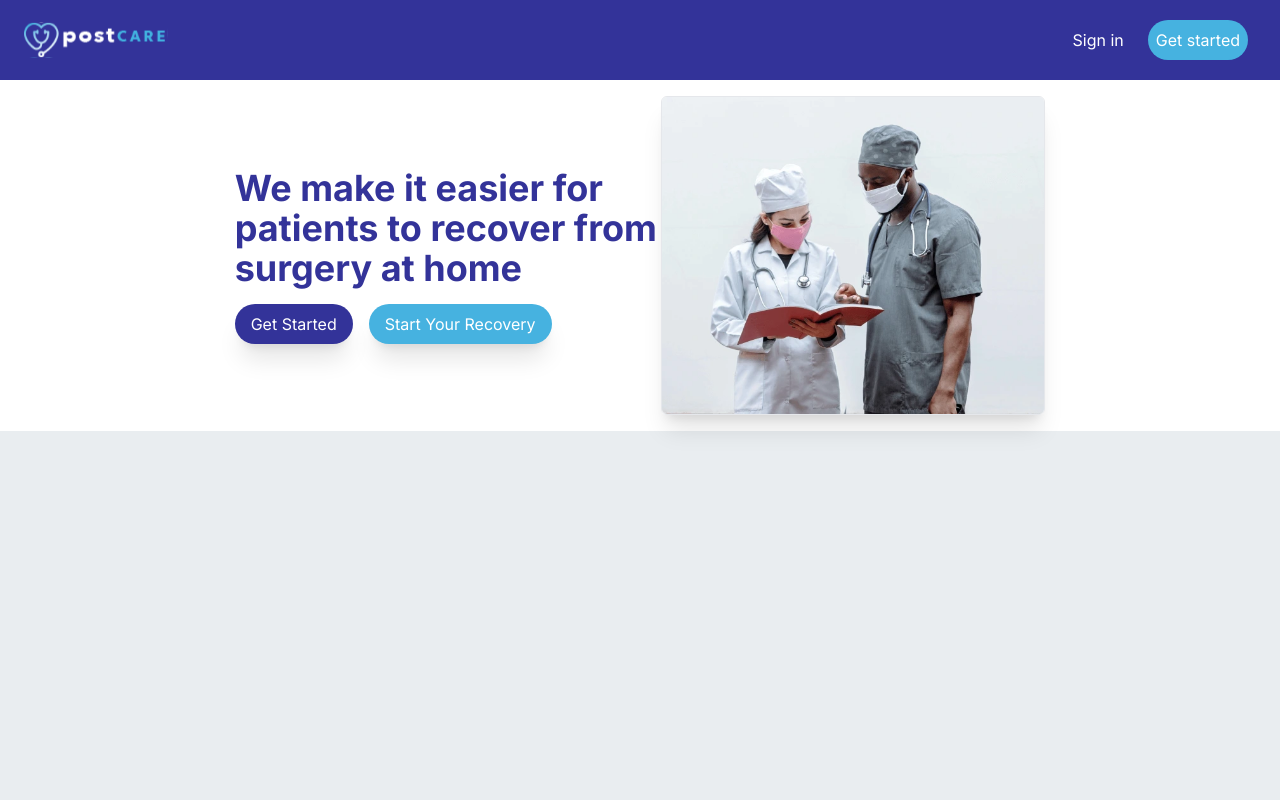
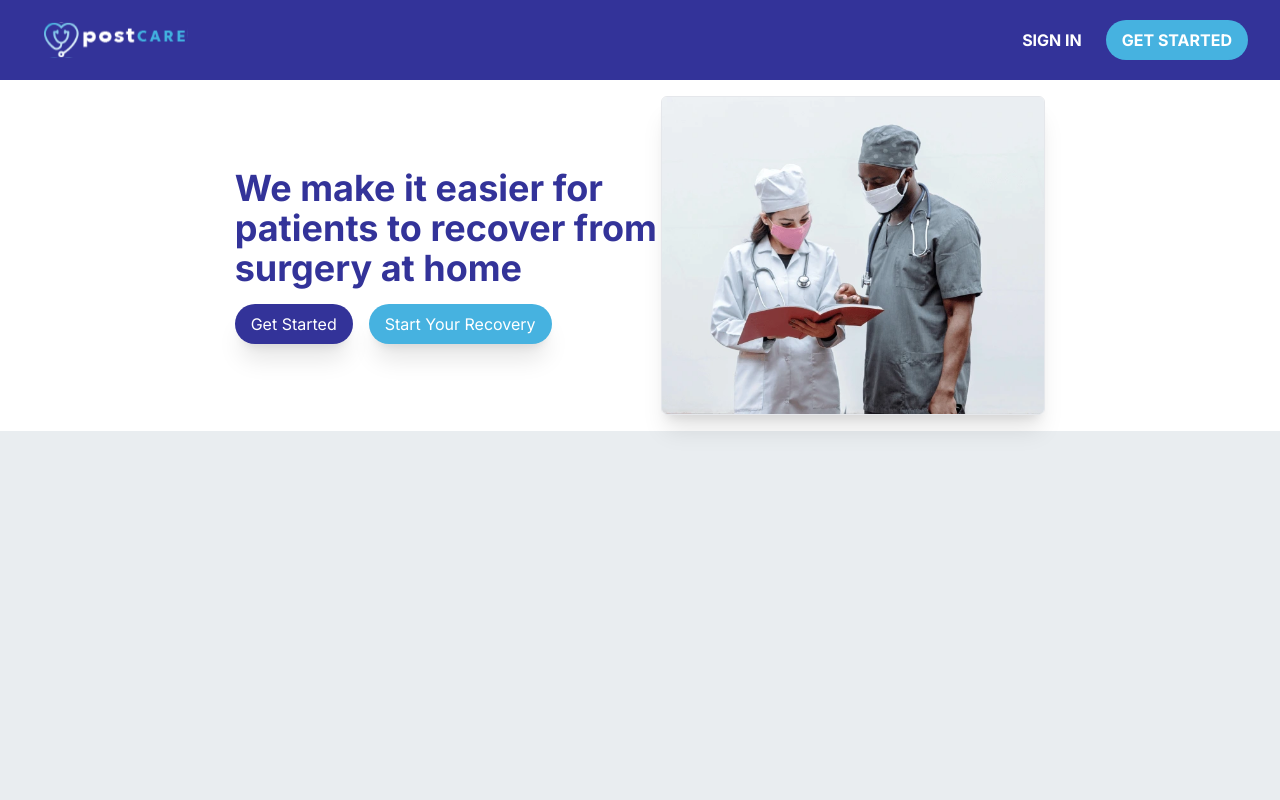
Before and after one commit to Ismailco/Postcare-app, a React (Vite) app: page / in a window 1280 px wide. Shown: the top 800 px of the page. Built offline with nearby package versions, Linux system fonts and the light colour scheme.

Commit message:
style navigation

```diff
--- a/src/components/NavBar.jsx
+++ b/src/components/NavBar.jsx
@@ -13,20 +13,20 @@ const NavBar = () => {
   return (
     <nav className="w-full h-[80px] flex px-2 md:px-6 justify-between items-center bg-primary font-medium">
       <Link to="/">
-        <img className="hidden md:block w-36 h-10" src={whiteLogo} alt="logo" />
+        <img className="hidden md:block w-36 h-10 ml-5" src={whiteLogo} alt="logo" />
         <img className="md:hidden w-20 h-10" src={logo} alt="logo" />
       </Link>
       <ul className="NavLinks flex">
         {!logedIn &&
           navLinks.map((link, index) => (
-            <li className={`${index === navLinks.length - 1 ? 'mr-2 bg-secondary hover:bg-accent-100' : 'mr-4'} text-white rounded-full p-2 duration-500`} key={index}>
+            <li className={`${index === navLinks.length - 1 ? 'mr-2 px-4 bg-secondary hover:bg-accent-100' : 'mr-4'} text-white font-bold rounded-full p-2 duration-500`} key={index}>
               <Link to={link.path}>{link.name}</Link>
             </li>
           ))}
       </ul>
       {logedIn && (
         <button onClick={handdleLogout} className={`mr-2 hover:bg-secondary bg-accent-100 mr-4 text-white rounded-full p-2 duration-500`}>
-          Signout
+          SIGN OUT
         </button>
       )}
     </nav>
--- a/src/constants/index.js
+++ b/src/constants/index.js
@@ -16,12 +16,12 @@ const getTime = (date) => new Date(date).toLocaleTimeString();
 const navLinks = [
   {
     id: 1,
-    name: 'Sign in',
+    name: 'SIGN IN',
     path: '/login',
   },
   {
     id: 2,
-    name: 'Get started',
+    name: 'GET STARTED',
     path: '/signup',
   },
 ];
```
